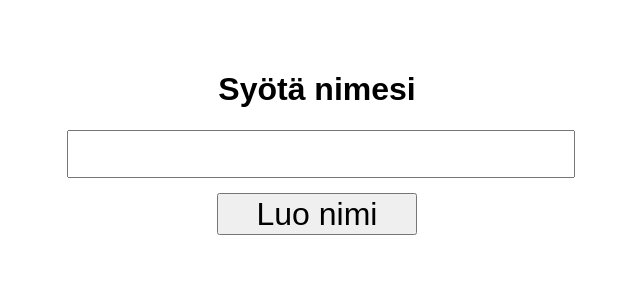
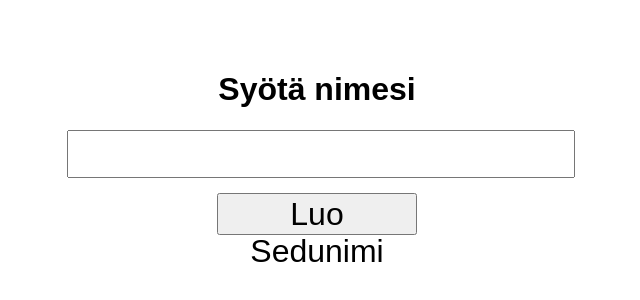
Before and after one commit to aeijae/aeijae.github.io, a plain HTML site: page index.html in a window 1280 px wide. Shown: the part 100-400 px from the top of the page, without its empty margins (323-963 px from the left). Drawn offline with Linux system fonts and the light colour scheme.

Commit message:
Update copy

```diff
--- a/index.html
+++ b/index.html
@@ -14,7 +14,7 @@
             <input type="text" id="myName">
         </div>
         <div>
-            <button id="generate" onclick="generateName()" text="Luo nimi">Luo nimi</button>
+            <button id="generate" onclick="generateName()" text="Luo nimi">Luo Sedunimi</button>
         </div>
         <h1 id="generatedName"></h1>
     </div>
```
